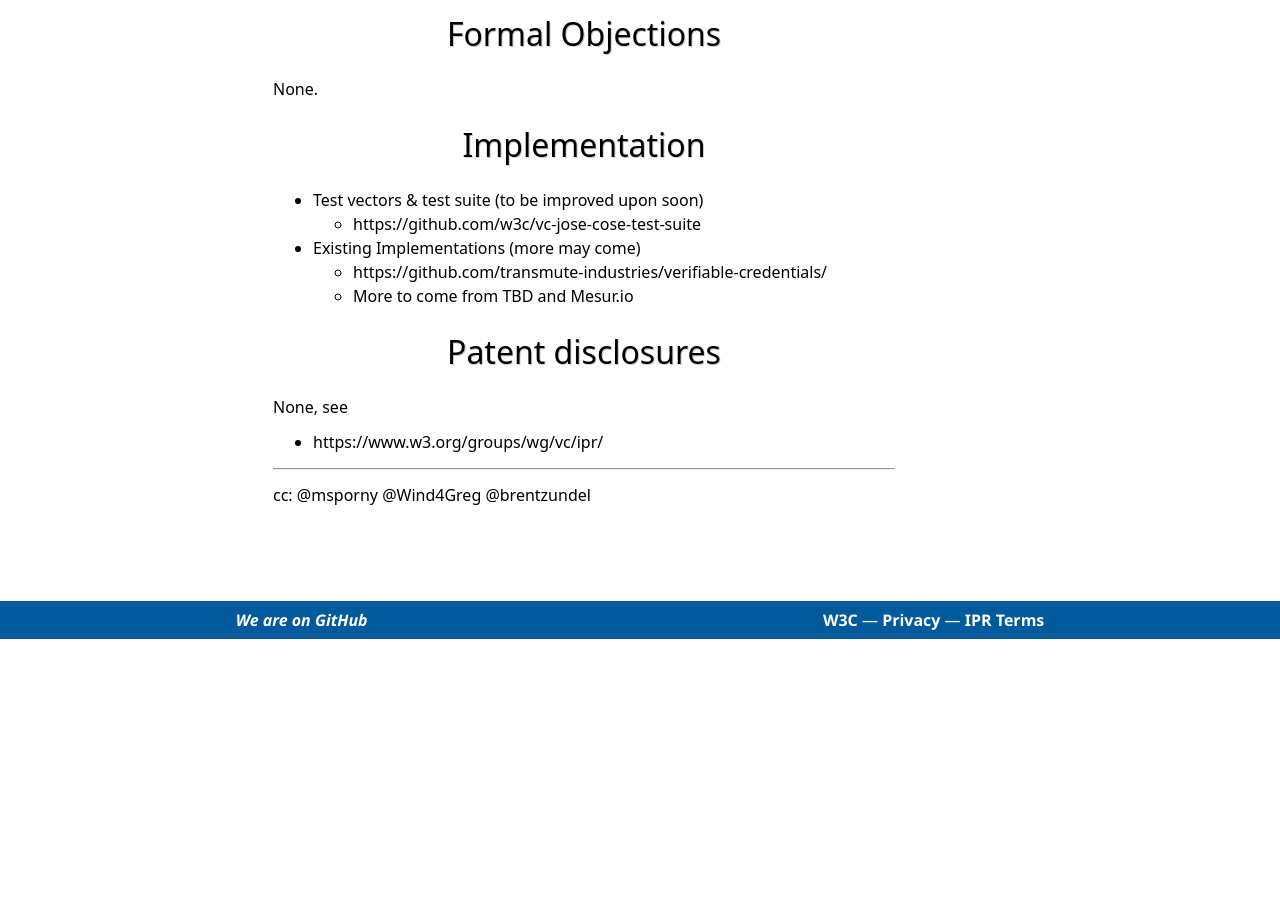
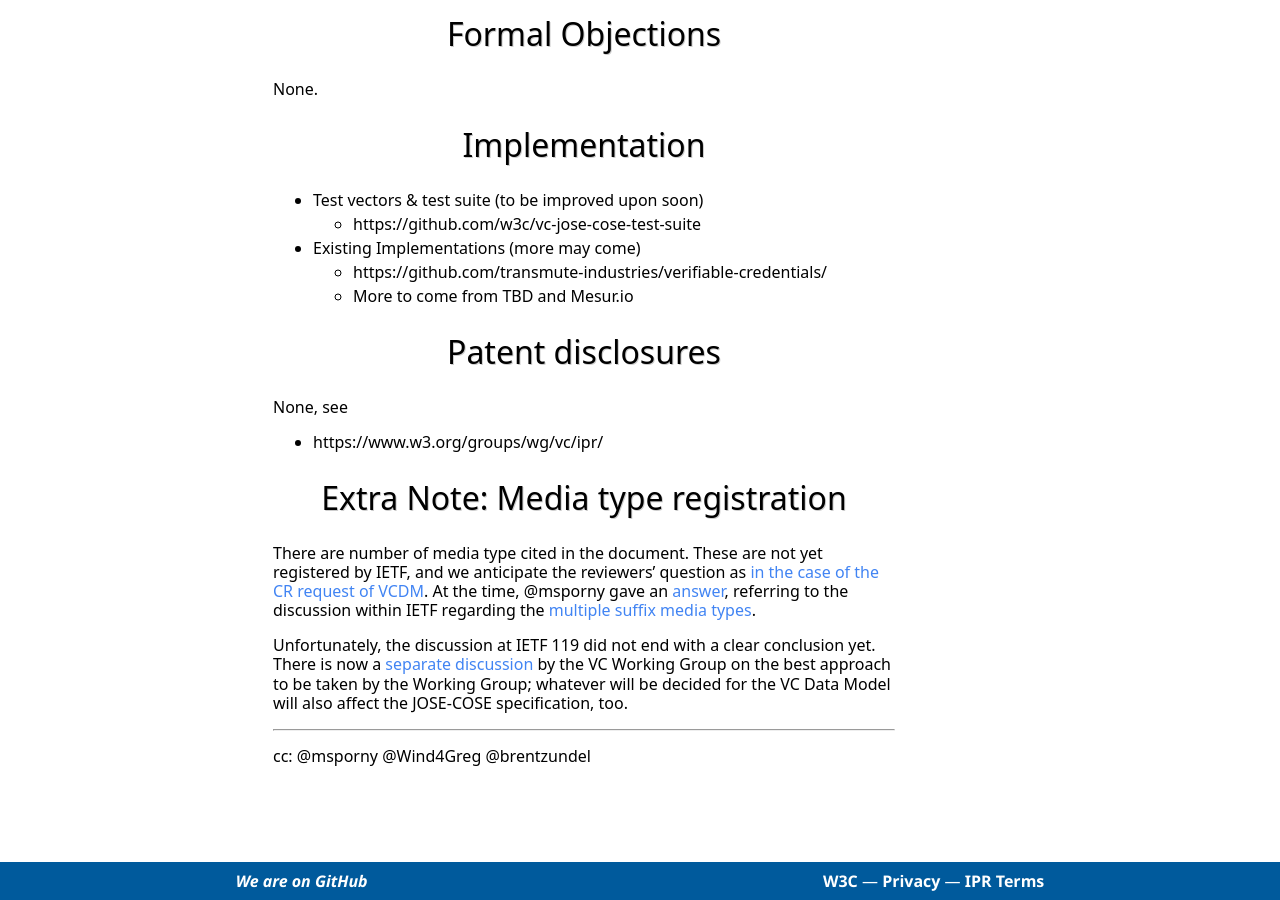
Before and after one commit to w3c/verifiable-credentials, a Jekyll site: the page built from admin/CR-jose-cose-2024/Approval_request.md, in a window 1280 px wide and 900 px high, scrolled down 2511 px. Built offline with Jekyll 4.4.1, drawn with Linux system fonts in a browser that asks for light colours; some web fonts are replaced; our own code applies the rules of GitHub Pages for plain Markdown files; before the commit the page ends 3150 px from its top, so only the background shows below that.

Commit message:
Added a note on the media type registration

```diff
--- a/admin/CR-jose-cose-2024/Approval_request.md
+++ b/admin/CR-jose-cose-2024/Approval_request.md
@@ -107,6 +107,17 @@ None, see
 
 - https://www.w3.org/groups/wg/vc/ipr/
 
+# Extra Note: Media type registration
+
+There are number of media type cited in the document. These are not yet registered by IETF,
+and we anticipate the reviewers' question as [in the case of the CR request of VCDM](https://github.com/w3c/transitions/issues/587#issuecomment-1900562225).
+At the time, @msporny gave an [answer](https://github.com/w3c/transitions/issues/587#issuecomment-1902276576), referring to the
+discussion within IETF regarding the [multiple suffix media types](https://datatracker.ietf.org/doc/draft-ietf-mediaman-suffixes/).
+
+Unfortunately, the discussion at IETF 119 did not end with a clear conclusion yet. There is now a [separate discussion](https://github.com/w3c/vc-data-model/issues/1462)
+by the VC Working Group on the best approach to be taken by the Working Group; whatever will be decided for the VC Data Model will also affect the JOSE-COSE specification, too.
+
+
 ---
 
 cc: @msporny @Wind4Greg @brentzundel
```
